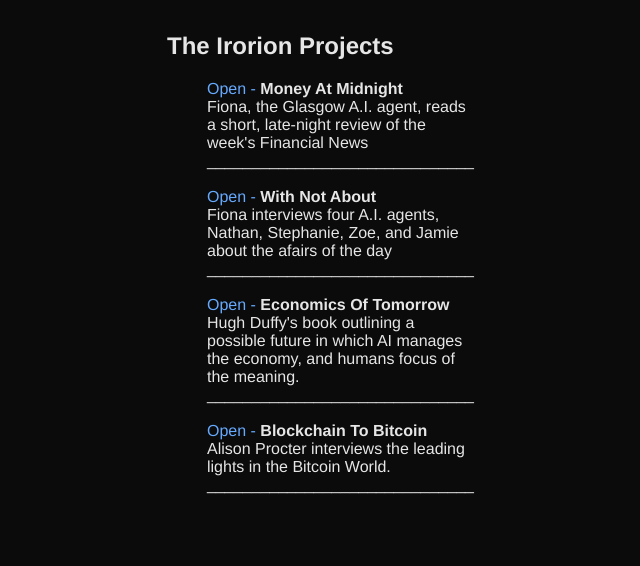
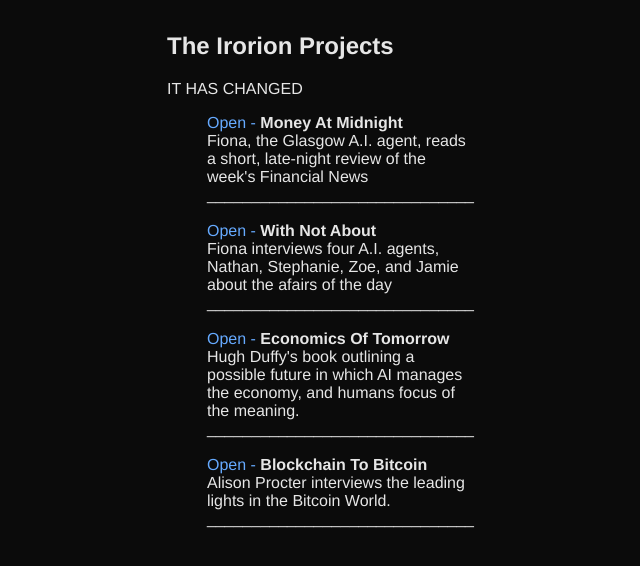
Before and after one commit to irorion/irorion.github.io, a plain HTML site: page index.html in a window 1280 px wide. Shown: the whole page, without its empty margins (303-943 px from the left). Drawn offline with Linux system fonts and the light colour scheme.

Commit message:
Update index.html

```diff
--- a/index.html
+++ b/index.html
@@ -14,6 +14,7 @@
     <div class="container">
 
         <h2>The Irorion Projects</h2>
+        <p>IT HAS CHANGED</p>
         <blockquote>
 
             <a class="back" href="Money At Midnight/index.html"> Open - </a>
```
